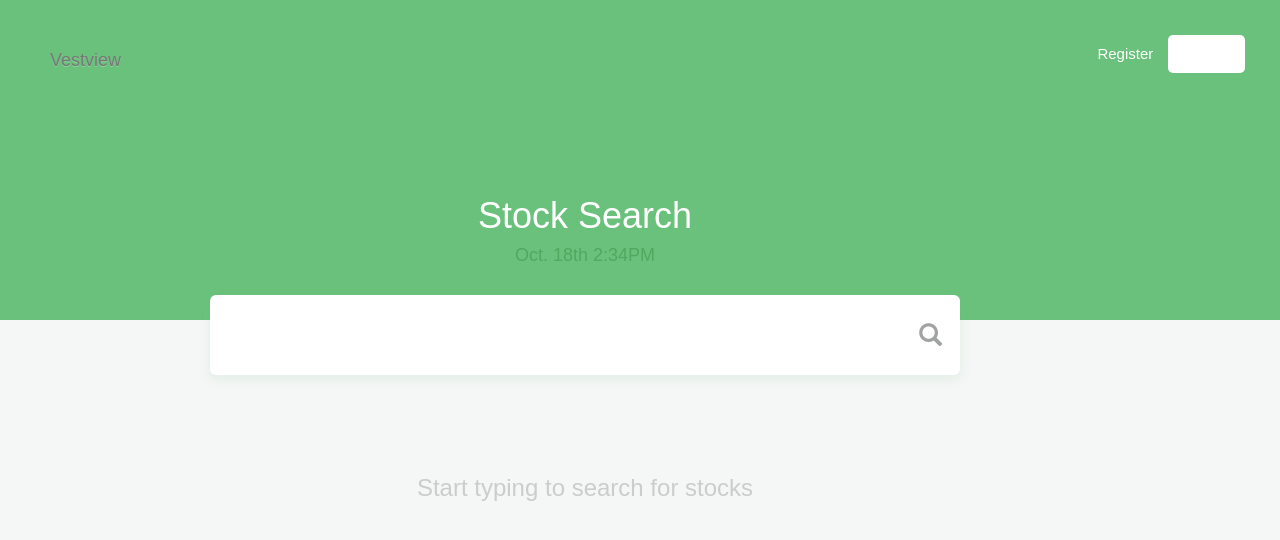
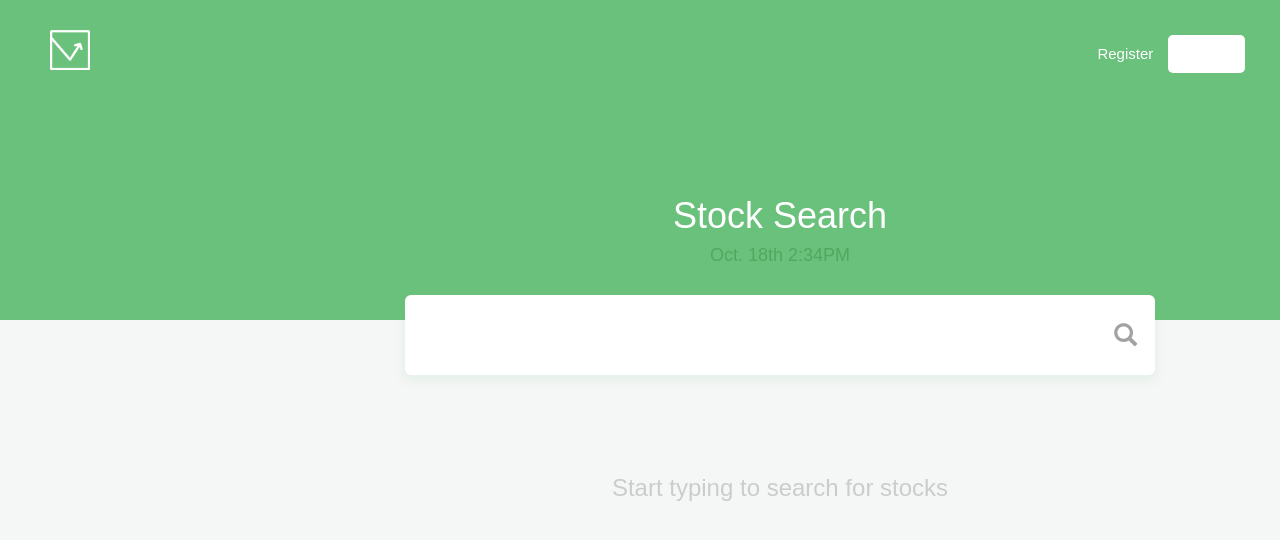
Before and after one commit to joshgarlitos/vestview, a Flask app: page / in a window 1280 px wide. Shown: the top 540 px of the page. Run offline with Flask 2, Linux system fonts and the light colour scheme; parts of the project's set-up code (start-up, migrations or seed data) failed here and were passed over; some libraries are stand-ins or nearby versions; some web fonts are replaced.

Commit message:
add logo, fix styling

```diff
--- a/app/static/css/search.css
+++ b/app/static/css/search.css
@@ -78,6 +78,11 @@ html, body {
     font-weight: 500;
 }
 
+.logo {
+    height: 40px;
+    margin-top: -20px;
+}
+
 #custom-search-input{
     font-family: 'Pier Sans';
     font-weight: 600;
--- a/app/static/search.js
+++ b/app/static/search.js
@@ -1,6 +1,9 @@
-$("#ticker-search").on('keyup', function (e) {
-    if (e.keyCode == 13) {
-    	var ticker = $('#ticker-search').val().toUpperCase();
-        window.location.href = '/stock/' + ticker;
-    }
+
+$(document).ready(function() {
+	$("#ticker-search").on('keyup', function (e) {
+	    if (e.keyCode == 13) {
+	    	var ticker = $('#ticker-search').val().toUpperCase();
+	        window.location.href = '/stock/' + ticker;
+	    }
+	});
 });
--- a/app/templates/index.html
+++ b/app/templates/index.html
@@ -33,7 +33,9 @@
 		        <span class="icon-bar"></span>
 		        <span class="icon-bar"></span>
 		      </button>
-		      <a class="navbar-brand" href="#">Vestview</a>
+		      <a class="navbar-brand" href="#">
+		      	<img class='logo' src={{ url_for('static', filename='vestview-logo.png') }}/>
+		      </a>
 		    </div>
 		      <ul class="nav navbar-nav navbar-right">
 		        <li><a href="#">Register</a></li>
@@ -46,7 +48,7 @@
 
 	<div class="main-content container">
 		<div class="row center">
-	        <div class="col-md-8 col-md-offset-2">
+	        <div class="col-md-8 col-md-offset-2 col-lg-8 col-lg-offset-4">
 	        	<div class="titles">
 		    		<h1>Stock Search</h2>
 		    		<h4>Oct. 18th 2:34PM</h3>
```
Also changed, not shown: app/static/vestview-logo.png (added).
